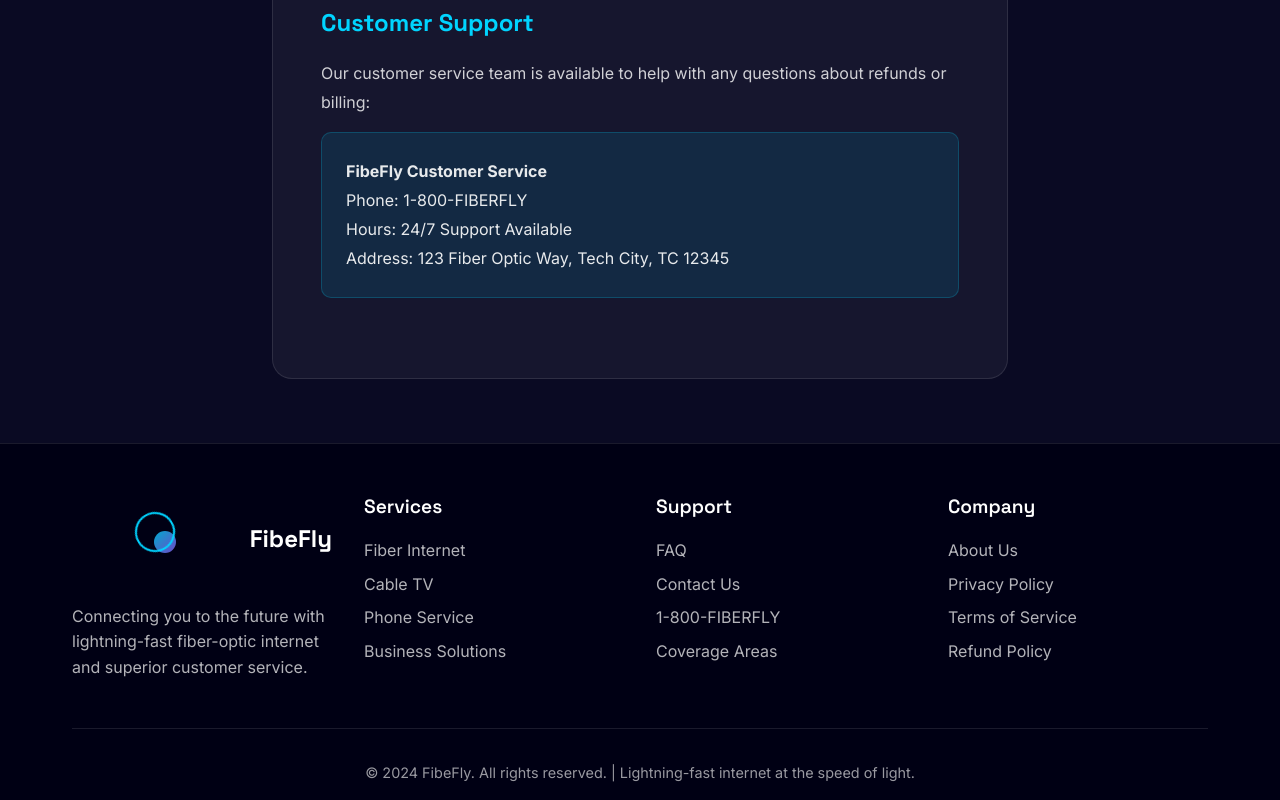
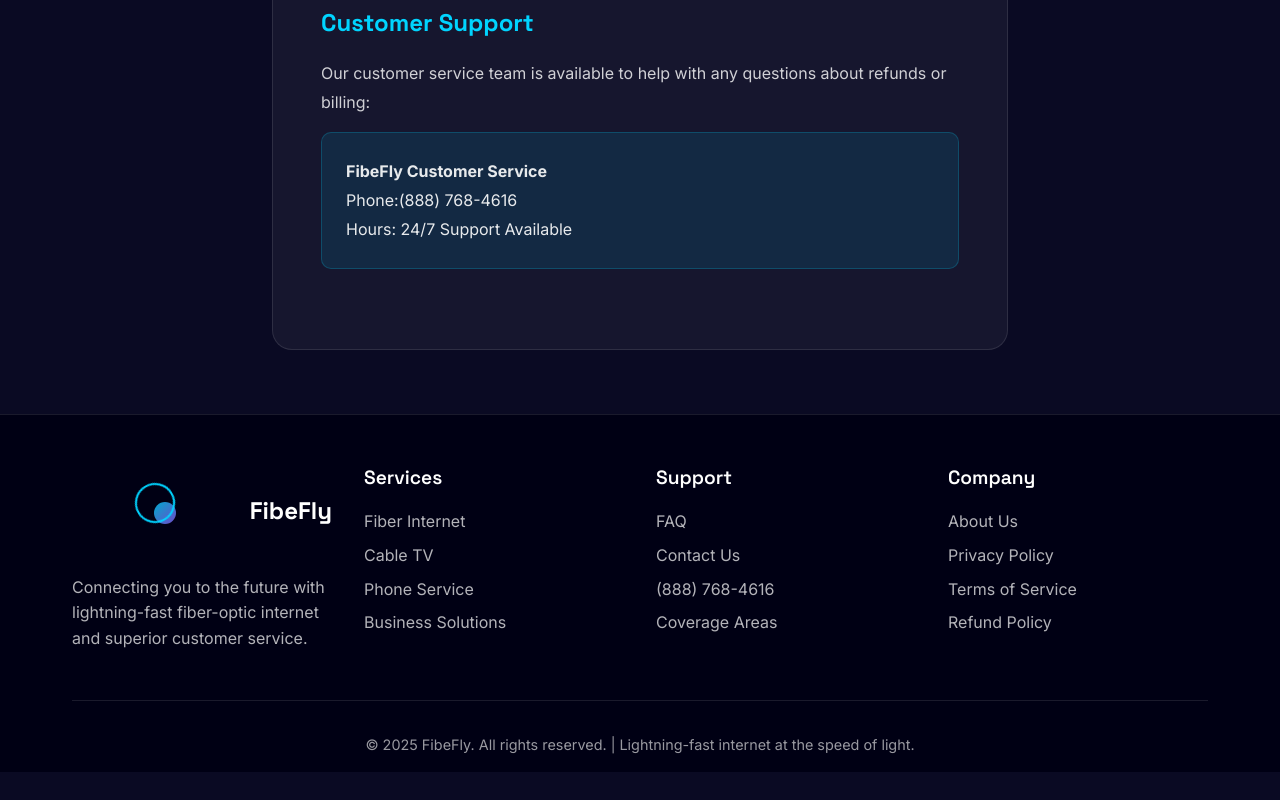
Before and after one commit to fibefly/fibefly, a website built with Vite: page refund.html in a window 1280 px wide. Shown: the part 2959-3759 px from the top of the page. After the commit the page ends 3731 px from the top, so only its background shows below. Built offline with nearby package versions, Linux system fonts and the light colour scheme.

Commit message:
Update refund.html

```diff
--- a/refund.html
+++ b/refund.html
@@ -133,9 +133,9 @@
                     <div style="margin-top: 1rem; padding: 1.5rem; background: rgba(0, 212, 255, 0.1); border-radius: 10px; border: 1px solid rgba(0, 212, 255, 0.2);">
                         <p style="color: rgba(255, 255, 255, 0.9); margin: 0; line-height: 1.8;">
                             <strong>FibeFly Customer Service</strong><br>
-                            Phone: 1-800-FIBERFLY<br>
+                            Phone:(888) 768-4616<br>
                             Hours: 24/7 Support Available<br>
-                            Address: 123 Fiber Optic Way, Tech City, TC 12345
+
                         </p>
                     </div>
                 </div>
@@ -171,7 +171,7 @@
                     <ul>
                         <li><a href="index.html#faq">FAQ</a></li>
                         <li><a href="index.html#contact">Contact Us</a></li>
-                        <li><a href="tel:1-800-FIBERFLY">1-800-FIBERFLY</a></li>
+                        <li><a href="tel:+18887684616">(888) 768-4616</a></li>
                         <li><a href="index.html#coverage">Coverage Areas</a></li>
                     </ul>
                 </div>
@@ -186,7 +186,7 @@
                 </div>
             </div>
             <div class="footer-bottom">
-                <p>&copy; 2024 FibeFly. All rights reserved. | Lightning-fast internet at the speed of light.</p>
+                <p>&copy; 2025 FibeFly. All rights reserved. | Lightning-fast internet at the speed of light.</p>
             </div>
         </div>
     </footer>
```
